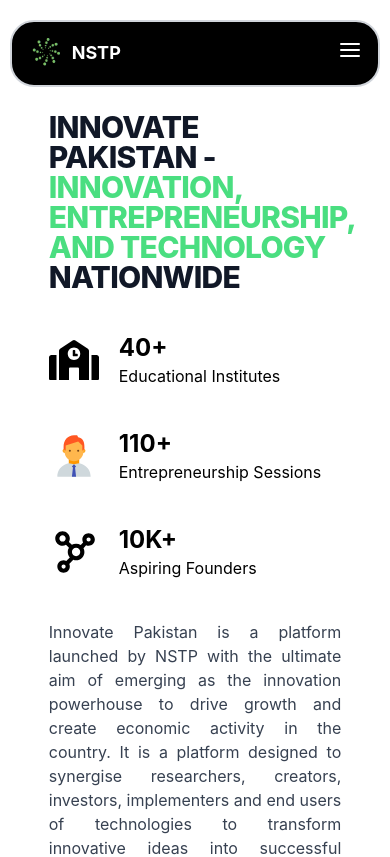
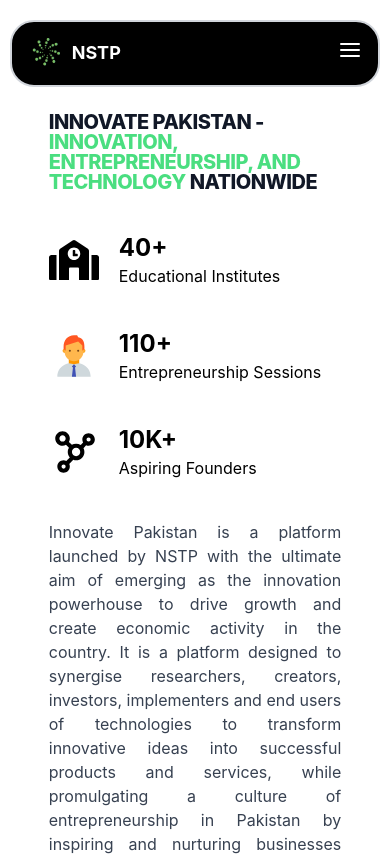
Before and after one commit to Sohaib-Ahmed869/NSTP, a React (Create React App) app: page /innovate in a window 390 px wide. Shown: the top 857 px of the page. Built offline with nearby package versions, Linux system fonts and the light colour scheme.

Commit message:
responsive

```diff
--- a/src/Innovate/innovate.js
+++ b/src/Innovate/innovate.js
@@ -69,7 +69,7 @@
     <div>
       <div className="flex flex-col lg:flex-row justify-between items-center gap-20 lg:p-20 mt-28">
         <div className="w-3/4">
-          <h1 className="mb-10 text-3xl font-extrabold leading-none tracking-tight text-gray-900">
+          <h1 className="mb-10 text-xl lg:text-3xl font-extrabold leading-none tracking-tight text-gray-900">
             INNOVATE PAKISTAN -{" "}
             <span className="text-green-400">
               INNOVATION, ENTREPRENEURSHIP, AND TECHNOLOGY
```
